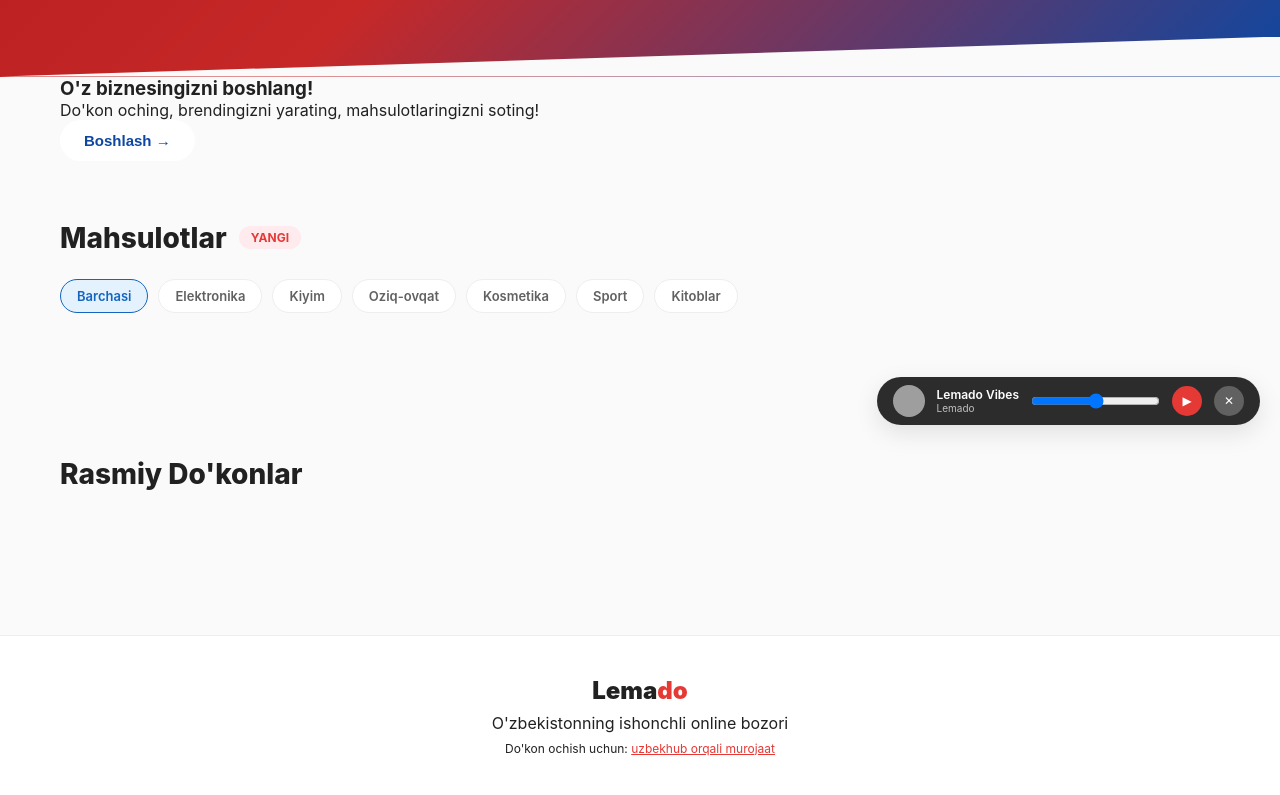
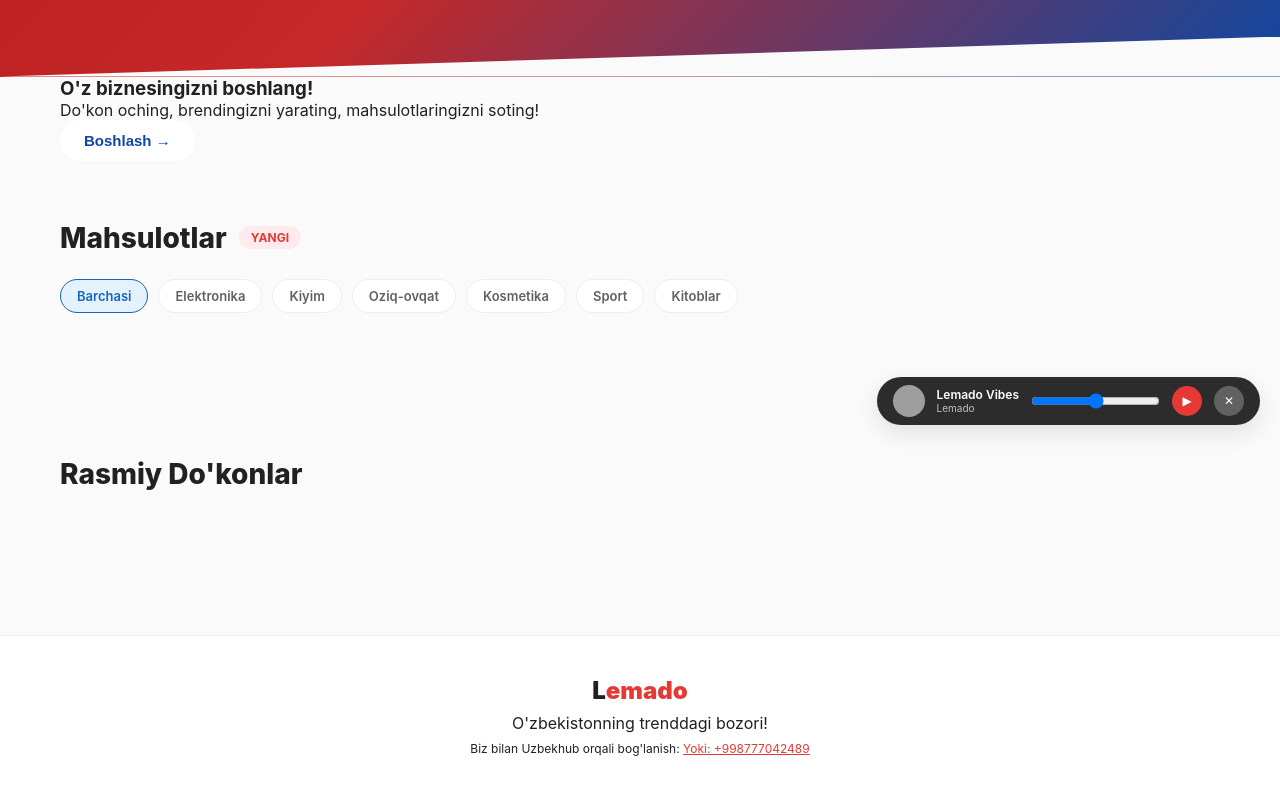
Before and after one commit to lemado-official/lemado-online-shop-netlify, a plain HTML site: page index.html in a window 1280 px wide. Shown: the part 355-1150 px from the top of the page. Drawn offline with Linux system fonts and the light colour scheme; no server answers; grey boxes are pictures that could not be loaded.

Commit message:
Update index.html

```diff
--- a/index.html
+++ b/index.html
@@ -287,9 +287,9 @@
   </div>
 
   <footer>
-    <div class="footer-logo">Lema<span>do</span></div>
-    <p>O'zbekistonning ishonchli online bozori</p>
-    <p style="margin-top:8px;font-size:12px">Do'kon ochish uchun: <a href="mailto:admin@lemado.uz" style="color:var(--red)">uzbekhub orqali murojaat</a></p>
+    <div class="footer-logo">L<span>emado</span></div>
+    <p>O'zbekistonning trenddagi bozori!</p>
+    <p style="margin-top:8px;font-size:12px">Biz bilan Uzbekhub orqali bog'lanish: <a href="https://uzbekhub.uz/lemado" target="_blank" style="color:var(--red)">Yoki: +998777042489</a></p>
   </footer>
 </div>
 
```
